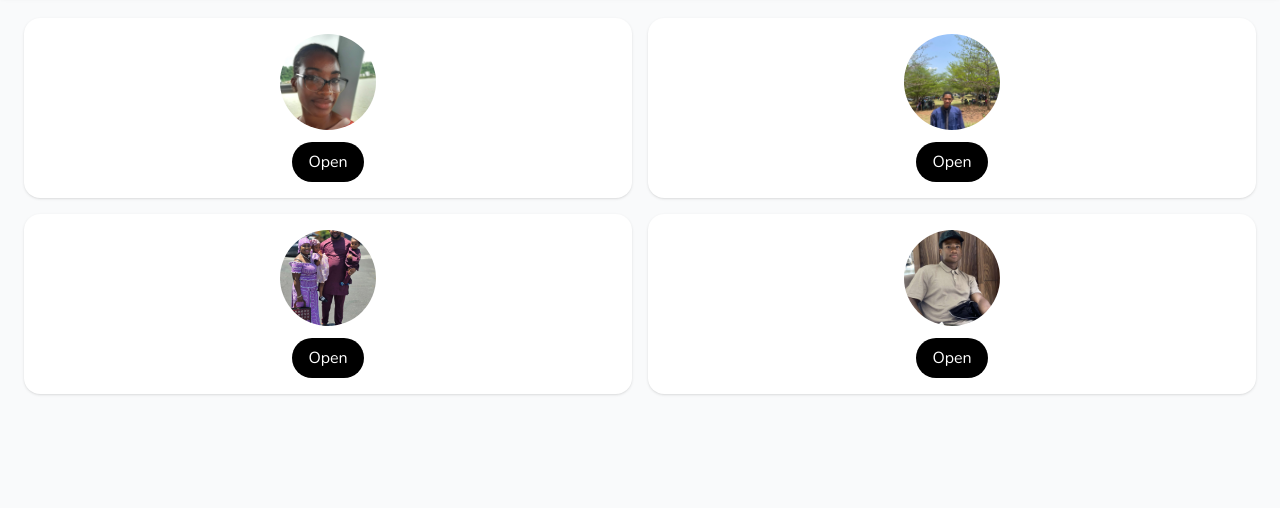
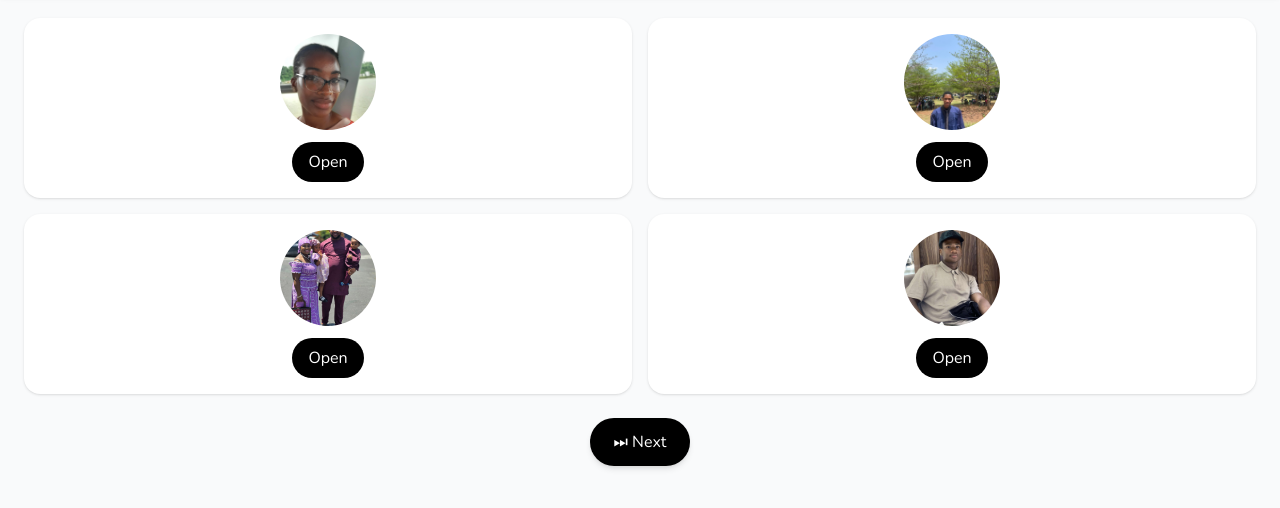
Before and after one commit to adoraa/hbd.dad, a website: page inbox.html in a window 1280 px wide. Shown: the part 70-578 px from the top of the page. Drawn offline with nearby package versions, Linux system fonts and the light colour scheme; a web font is replaced by a local one.

Commit message:
updated inbox button

```diff
--- a/inbox.html
+++ b/inbox.html
@@ -5,7 +5,7 @@
     <meta name="viewport" content="width=device-width, initial-scale=1.0" />
     <title>Inbox</title>
     <link rel="icon" type="image/png" href="assets/favicon.ico" />
-    <link rel="stylesheet" href="styles/output.css">
+    <link rel="stylesheet" href="styles/output.css" />
     <script src="https://cdn.tailwindcss.com"></script>
     <link
       href="https://fonts.googleapis.com/css2?family=Nunito:wght@400;700&family=Sofia&display=swap"
@@ -32,6 +32,16 @@
       class="grid grid-cols-1 md:grid-cols-2 gap-4 p-6"
     ></div>
 
+    <div class="flex justify-center">
+      <button
+        onclick="window.location.href='fin.html'"
+        id="unlockBtn"
+        class="mb-6 bg-black text-white px-6 py-3 rounded-full shadow-md hover:scale-105 transition-all"
+      >
+        ⏭ Next
+      </button>
+    </div>
+
     <audio id="pageMusic" src="assets/music/bg_music.mp3" autoplay loop></audio>
     <script src="js/messages.js"></script>
     <script src="js/nav.js"></script>
```
Also changed, not shown: styles/output.css.
